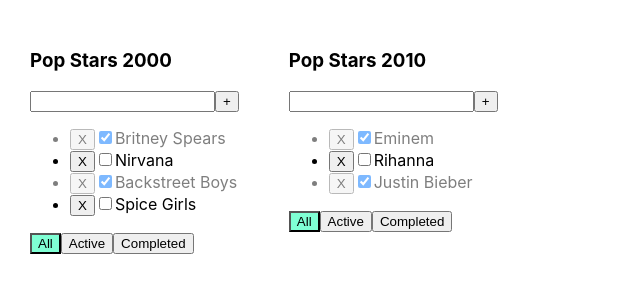
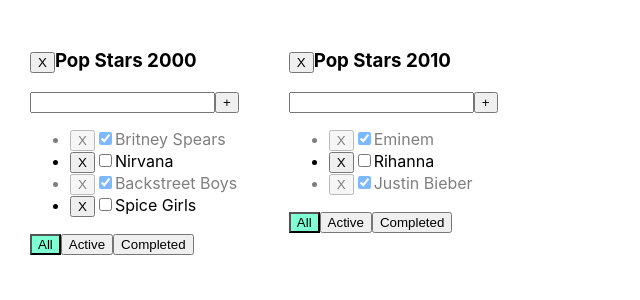
Before and after one commit to gatzxx/todolist, a React (Vite) app: page / in a window 1280 px wide. Shown: the top 300 px of the page, without its empty margins (0-640 px from the left). Built offline with nearby package versions, Linux system fonts and the light colour scheme.

Commit message:
feat: add remove todolist by id functionality refactor: improve mappedTodoLists rendering logic

```diff
--- a/src/App.tsx
+++ b/src/App.tsx
@@ -71,12 +71,21 @@
     const toggleTaskStatus = (taskId: string, isDone: boolean, todoListId: string) => {
         /*const updatedTasks = {...tasksObj, [todoListId]: tasksObj[todoListId].map(t => t.id === taskId ? {...t, isDone: isDone} : t)}
         setTasksObj(updatedTasks)*/
-        setTasksObj(prev => ({...prev, [todoListId]: prev[todoListId].map(t => t.id === taskId ? {...t, isDone: isDone} : t)}))
+        setTasksObj(prev => ({
+            ...prev,
+            [todoListId]: prev[todoListId].map(t => t.id === taskId ? {...t, isDone: isDone} : t)
+        }))
     }
 
-    return (
-        <div className="app">
-            {todoLists.map(tl => {
+    // Удаляет список задач по его ID
+    const removeTodoListById = (todoListId: string) => {
+        setTodoLists(prev => prev.filter(tl => tl.id !== todoListId))
+        delete tasksObj[todoListId]
+        setTasksObj({...tasksObj})
+    }
+
+    // Мапит список задач для рендеринга
+    const mappedTodoLists = todoLists.map(tl => {
         const tasksForTodolist = tasksObj[tl.id]
 
         return (
@@ -88,9 +97,16 @@
                 removeTaskById={removeTaskById}
                 addNewTask={addNewTask}
                 toggleTaskStatus={toggleTaskStatus}
+                removeTodoListById={removeTodoListById}
             />
         )
-            })}
+    })
+
+    return (
+        <div className="app">
+            {todoLists.length
+                ? <>{mappedTodoLists}</>
+                : <span>Your TodoList is empty!</span>}
         </div>
     )
 }
--- a/src/TodoListItem.tsx
+++ b/src/TodoListItem.tsx
@@ -9,6 +9,7 @@
     removeTaskById: (taskId: string, todoListId: string) => void;
     addNewTask: (newTaskTitle: string, todoListId: string) => void;
     toggleTaskStatus: (taskId: string, isDone: boolean, todoListId: string) => void;
+    removeTodoListById: (todoListId: string) => void
 };
 
 export type FilterType = 'All' | 'Active' | 'Completed'
@@ -19,7 +20,8 @@
                                  tasks,
                                  removeTaskById,
                                  addNewTask,
-                                 toggleTaskStatus
+                                 toggleTaskStatus,
+                                 removeTodoListById
                              }: TodolistItemPropsType) => {
 
     // Состояние для хранения текущего фильтра
@@ -81,6 +83,14 @@
         toggleTaskStatus(taskId, isDone, id)
     }
 
+    // Каррированная функция: создает обработчик клика, передающий filter в handleFilterChange.
+    const handleFilterClick = (filter: FilterType) => () => handleFilterChange(filter)
+
+    // Удаляет список задачи по его ID
+    const handleRemoveTodoList = () => {
+        removeTodoListById(id)
+    }
+
     // Мапит отфильтрованные задачи в элементы списка
     const mappedTasks = filteredTasks.map(t => {
         // Удаляет задачу по её ID
@@ -102,14 +112,13 @@
         )
     })
 
-    // Каррированная функция: создает обработчик клика, передающий filter в handleFilterChange.
-    const handleFilterClick = (filter: FilterType) => () => handleFilterChange(filter)
-
     return (
         <div>
-            <h3>{title}</h3>
             <div>
-                <input className={error ? 'error' : ''}
+                <h3><Button title={'X'} onClick={handleRemoveTodoList}/>{title}</h3>
+            </div>
+            <div>
+            <input className={error ? 'error' : ''}
                        value={newTaskTitle}
                        onChange={handleTitleChange}
                        onKeyDown={handleAddTaskOnEnter}
@@ -121,7 +130,7 @@
             </div>
             {tasks.length
                 ? <ul>{mappedTasks}</ul>
-                : <span>Your task list is empty!</span>}
+                : <span>Your TaskList is empty!</span>}
             <div>
                 <Button className={filter === 'All' ? 'activeFilter' : ''}
                         title='All'
```
Lines whose indentation alone changed are shown as unchanged.
